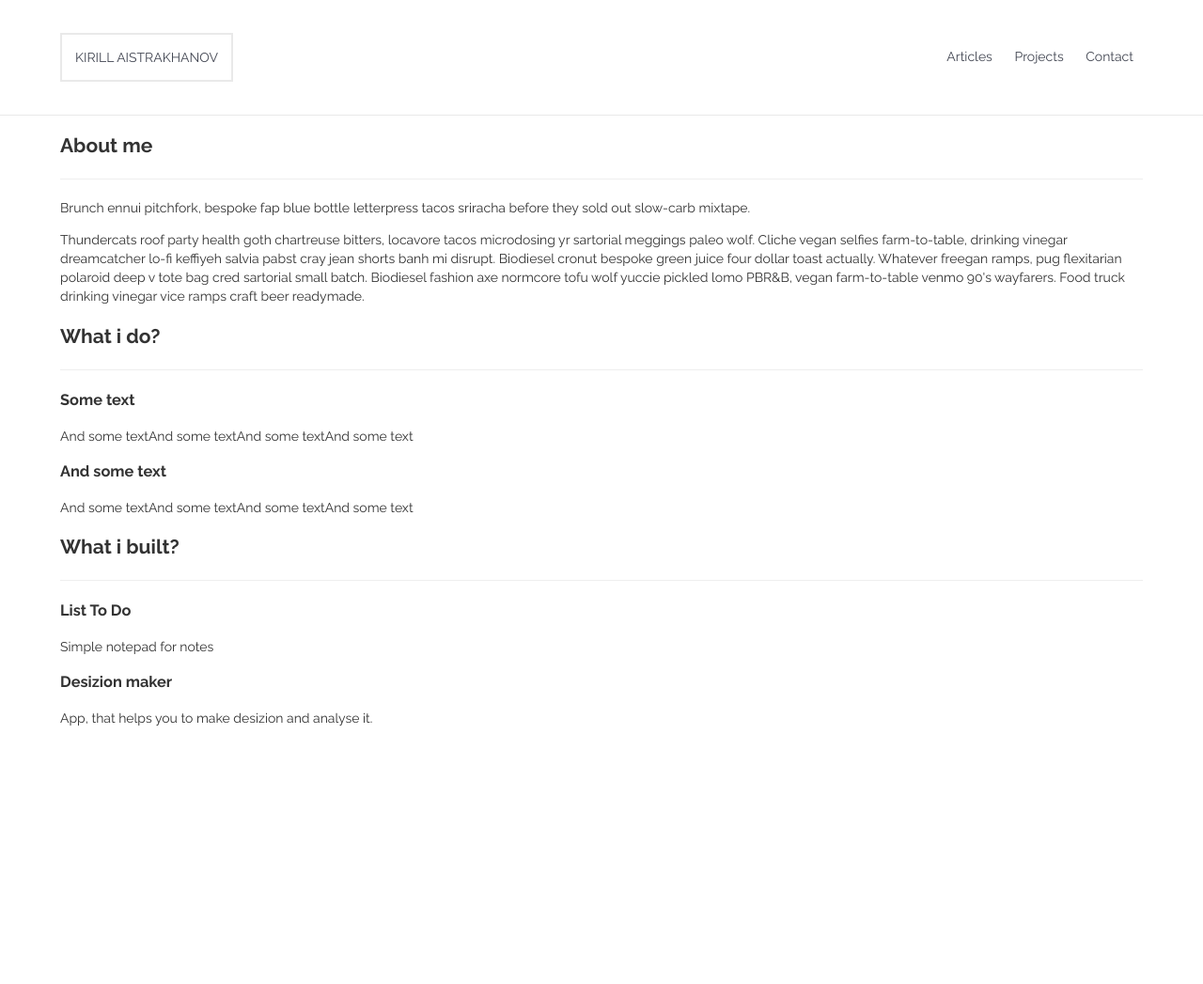
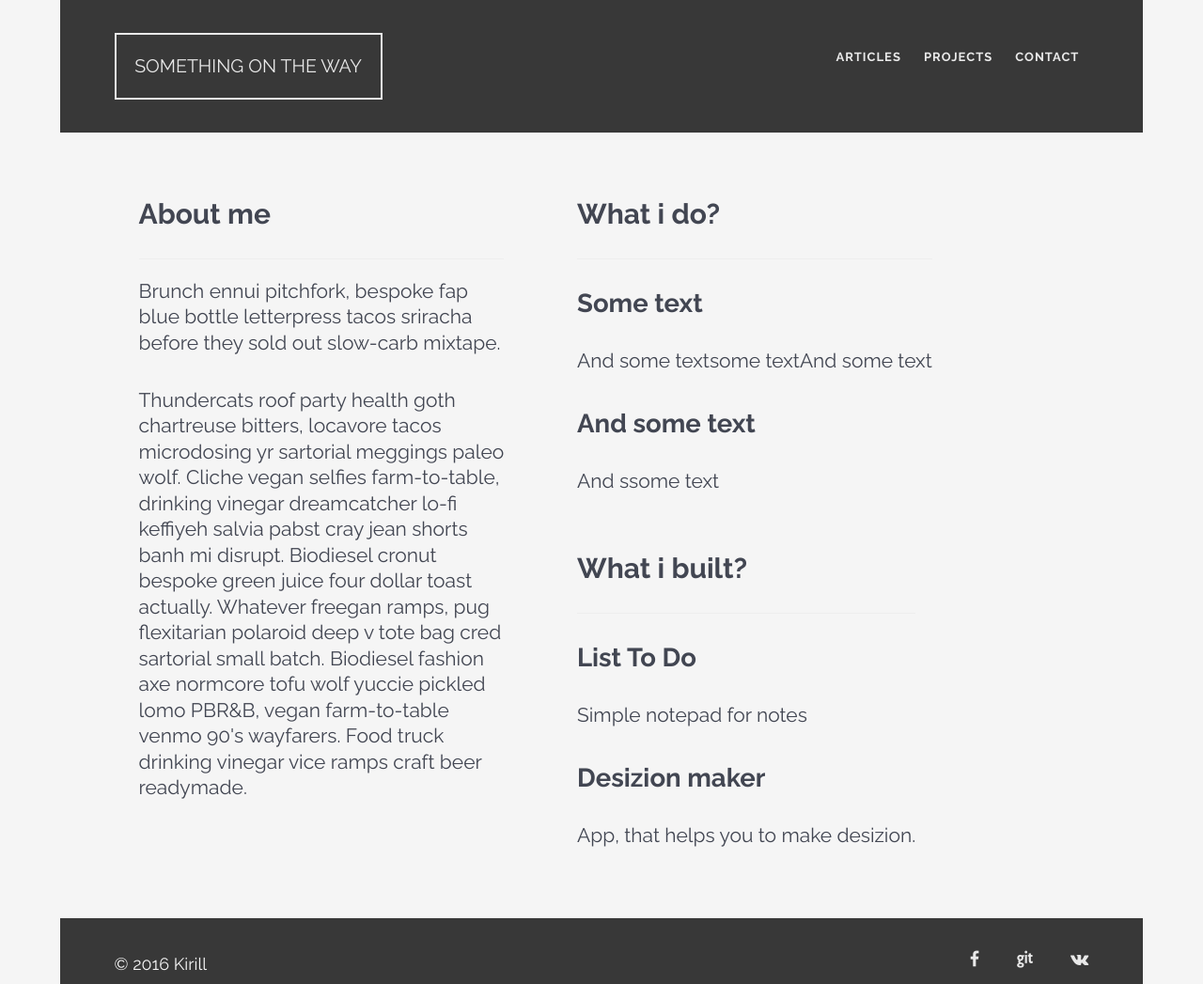
Before and after one commit to AistrCyrill/Front-end, a plain HTML site: page index.html in a window 1280 px wide. Shown: the whole page at 94% size. Before the commit the page ends 800 px from the top, so only its background shows below. Drawn offline with Linux system fonts and the light colour scheme.

Commit message:
Coding the main page

```diff
--- a/index.html
+++ b/index.html
@@ -30,12 +30,14 @@
 
 	<script src="libs/modernizr/modernizr.js"></script>
 
+	<link rel="stylesheet" href="https://maxcdn.bootstrapcdn.com/font-awesome/4.6.1/css/font-awesome.min.css">
+
 </head>
 
 <body>
-
+<div class="wrapper">
 <header id="main_navigation" class="clearfix">
- <a href="#" class="name">  Kirill Aistrakhanov </a>
+ <a href="#" class="name">  Something on the way </a>
  	<nav>
  	<a href="#">Articles    </a>
  	<a href="#">Projects   </a>
@@ -43,7 +45,7 @@
  	</nav>
  	</header>
 
- <div class="wrapper clearfix">
+ <div class="wrapper  wrapper-padding clearfix">
  <div class="col-1 homepage_content">
  		<h2> About me </h2>
  		<hr>
@@ -54,9 +56,9 @@
  <h2> What i do? </h2>
  <hr>
  <h3> Some text </h3>
- <p> And some textAnd some textAnd some textAnd some text </p>
+ <p> And some textsome textAnd some text </p>
  <h3> And some text </h3>
- <p> And some textAnd some textAnd some textAnd some text </p>
+ <p> And ssome text </p>
 
 
  </div>
@@ -67,7 +69,7 @@
  <h3> List To Do </h3>
  <p> Simple notepad for notes </p>
  <h3> Desizion maker </h3>
- <p> App, that helps you to make desizion and analyse it. </p>
+ <p> App, that helps you to make desizion. </p>
 
 
  </div>
@@ -77,16 +79,24 @@
 
 
 
-
+<footer id="main_footer">
+		<p class="copyright">&copy; 2016 Kirill </p>
+<nav>
+<a href="#"><i class="fa fa-facebook" aria-hidden="true"></i></a>
+<a href="#"><i class="fa fa-git" aria-hidden="true"></i></a>
+<a href="#"><i class="fa fa-vk" aria-hidden="true"></i></a>
+</nav>
+</footer>
+</div>
 
 
 	<!-- Здесь пишем код -->
-
+	<!--
 	<div class="hidden"></div>
 
 	<div class="loader">
 		<div class="loader_inner"></div>
-	</div>
+	</div> -->
 
 	<!--[if lt IE 9]>
 	<script src="libs/html5shiv/es5-shim.min.js"></script>
--- a/scss/app.scss
+++ b/scss/app.scss
@@ -3,14 +3,20 @@ $dark: #424652;
 $light: #9a9da4;
 $hightlight: #8bc6db;
 $border: #E9E9E9;
-
+$footer : #383838;
+* { box-sizing: border-box}
 body {
+	background: whitesmoke;
 	font-family: 'Raleway', sans-serif;
 }
 
 .wrapper {
 	width: 90%;
 	margin: 0 auto;
+}
+
+.wrapper-padding {
+	padding: 4rem 0;
 }
 
 .clearfix:before,
@@ -22,28 +28,91 @@ body {
 .clearfix{
 	clear: both
 }
+h1 , h2 , h3, h4 , h5, h6 , p , ul , li {
+	color : $dark;
+}
+h1 {
+	font-size: 3.5rem;
+}
+h2 {
+	font-size : 3rem;
+}
+h3 {
+	font-size : 2.75rem;
+}
+h4 {
+	font-size: 2.25rem;
+}
+h6 {
+	font-size : 2rem;
+}
 
+p, li {
+	font-size : 2.1rem;
+	line-height : 2.75rem;
+}
+p, ul, ol {
+	margin: 0 0 1.6em 0 ;
+}
 #main_navigation {
+	background: $footer;
 	padding: 2.5em 5%;
 	border-bottom: 1px solid $border;
 .name {
 	font-weight: 100 ;
-	font-size: 1em ;
+	font-size: 1.4em ;
 	text-transform: uppercase ;
 	border: 2px solid $border ;
 	padding: 1em ;
 	text-decoration: none ;
-	color: $dark;
+	color: $border;
 	float:left;
+	font-weight: 500;
 }
 nav {
 	float: right;
 	padding-top: 1.5rem;
 	a{
-		color :$dark;
+		font-weight: 600;
+		font-size : 13px;
+		letter-spacing: 1px;
+		color : $border;
 		text-decoration: none;
+		text-transform : uppercase;
 		margin: 0 1rem;
-		font-size: 1;
+		// font-size: 1rem;
+		&:hover { color : white;
+		}
 	}
 }
 }
+
+#main_footer {
+	background: $footer;
+	padding: 2.5em 5%;
+	border-top: 1px solid $border;
+	.copyright{
+
+		float : left;
+		margin : 0;
+		font-size: 18px;
+		color : whitesmoke ;
+
+			}
+			nav {
+				float : right;
+
+			i {
+				font-size : 18px;
+				color : $border ;
+				margin-left : 2em;
+				padding-bottom : 0.2em;
+
+
+			&:hover {
+				color: white;
+			}
+		}
+}
+}
+@import 'mainpage';
--- a/scss/mainpage.scss
+++ b/scss/mainpage.scss
@@ -3,11 +3,31 @@
 }
 
 .col-1 {
-	width: 45%
-	padding: 0 5% 0 2.5%
+	width: 45%;
+	padding: 0 5% 0 2.5%;
 }
 
 .col-2, .col-3 {
-	width: 27,5%
-	padding: 0 2.5;
+	width: 27,5%;
+	padding: 0 2.5%;
 }
+
+.hoemepage_content {
+		h2 {
+			font-size: 1.1rem;
+			text-transform: uppercase;
+		}
+		hr {
+			width: 3em;
+			display: block;
+			height: 2px ;
+			border: 0;
+			border-top : 2px solid $hightlight;
+			margin: 2rem 0;
+		}
+		h3 {
+			font-size: 1.35em;
+			font-weight: 400;
+			margin-bottom: 0.5em;
+		}
+}
```
Also changed, not shown: css/main.css, 1 other file.
